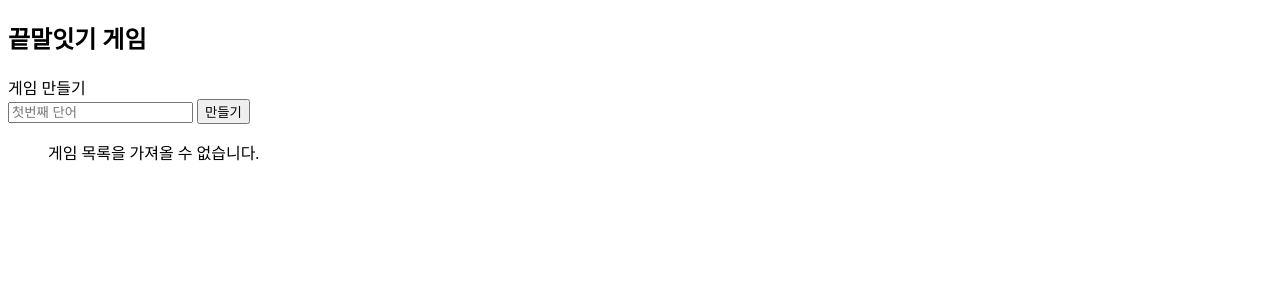
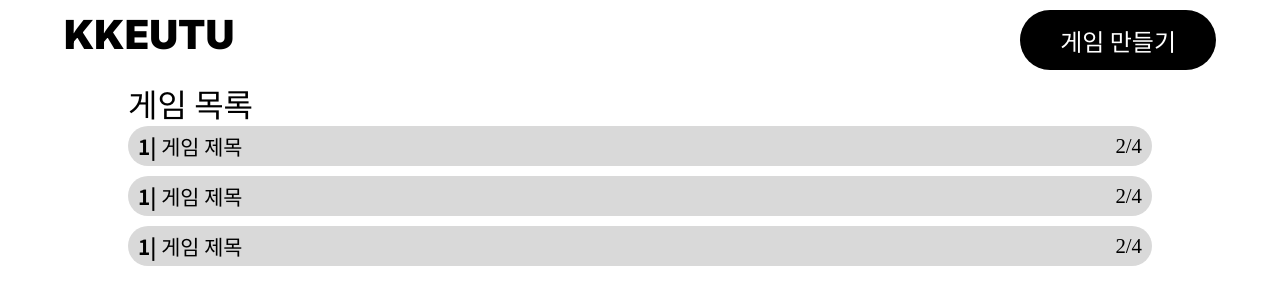
Before and after one commit to hadonas/wordchain, a plain HTML site: page index.html in a window 1280 px wide. Drawn offline with nearby package versions, Linux system fonts and the light colour scheme; no server answers.

Commit message:
Initial Design

```diff
--- a/css/style.css
+++ b/css/style.css
@@ -1,8 +1,63 @@
-.scrollbox {
-  overflow: auto;
-  text-align: center;
+body {
+  margin: 0;
+  padding-top: calc(10vh);
+}
+.game-num::after {
+  content: "|";
+}
+.gamemake-button {
+  display: flex;
+  align-items: center;
+  cursor: pointer;
+  color: white;
+  background-color: black;
+  border-radius: 30px;
+  padding: 10px 40px;
+  font-family: "Noto Sans KR";
+  font-size: 1.5rem;
+}
+header {
+  box-sizing: border-box;
+  position: fixed;
+  top: 0;
+  left: 0;
+  margin: 0 auto;
+  width: 100%;
+  padding: 10px 5%;
+  height: 10vh;
+  display: flex;
+  justify-content: space-between;
+}
+.logo {
+  font-family: "Inter";
+  font-size: 2.5rem;
+}
+a {
+  text-decoration: none;
+  color: black;
 }
 
-body {
-  position: relative;
+.container {
+  margin: 0 auto;
+  width: 80%;
 }
+.title {
+  font-family: "Noto Sans KR";
+  font-size: 2rem;
+}
+.game {
+  font-family: "Noto Sans KR";
+  font-size: 1.3rem;
+  border-radius: 20px;
+  padding: 5px 10px;
+  display: flex;
+  justify-content: space-between;
+  background-color: #d9d9d9;
+  margin-bottom: 10px;
+  cursor: pointer;
+}
+.game-people {
+  font-family: none;
+  display: flex;
+  align-items: center;
+}
--- a/index.html
+++ b/index.html
@@ -5,20 +5,45 @@
     <meta http-equiv="X-UA-Compatible" content="IE=edge" />
     <meta name="viewport" content="width=device-width, initial-scale=1.0" />
     <script src="https://ajax.googleapis.com/ajax/libs/jquery/3.6.1/jquery.min.js"></script>
-    <script src="./js/script.js"></script>
-    <link src="./css/style.css" rel="stylesheet" />
+    <link rel="preconnect" href="https://fonts.googleapis.com" />
+    <link rel="preconnect" href="https://fonts.gstatic.com" crossorigin />
+    <link
+      href="https://fonts.googleapis.com/css2?family=Inter:wght@900&family=Noto+Sans+KR:wght@700&display=swap"
+      rel="stylesheet"
+    />
+    <link href="./css/style.css" rel="stylesheet" />
     <title>끝말잇기</title>
   </head>
   <body>
-    <div class="content">
-      <h2>끝말잇기 게임</h2>
-      <div class="input_word">
-        게임 만들기
-        <br />
-        <input id="word" placeholder="첫번째 단어" />
-        <button id="submit">만들기</button>
+    <header>
+      <a href=""><div class="logo">KKEUTU</div></a>
+      <div class="gamemake-button">게임 만들기</div>
+    </header>
+    <div class="container">
+      <div class="game-list">
+        <div class="title">게임 목록</div>
+        <div class="game">
+          <div class="num-title-container">
+            <span class="game-num">1</span>
+            <span class="game-title">게임 제목</span>
+          </div>
+          <div class="game-people">2/4</div>
+        </div>
+        <div class="game">
+          <div class="num-title-container">
+            <span class="game-num">1</span>
+            <span class="game-title">게임 제목</span>
+          </div>
+          <div class="game-people">2/4</div>
+        </div>
+        <div class="game">
+          <div class="num-title-container">
+            <span class="game-num">1</span>
+            <span class="game-title">게임 제목</span>
+          </div>
+          <div class="game-people">2/4</div>
+        </div>
       </div>
-      <ol class="scrollbox"></ol>
     </div>
   </body>
 </html>
--- a/js/script.js
+++ /dev/null
@@ -1,117 +0,0 @@
-function naver_dict() {}
-
-function game(id, URL) {
-  // local var
-  let word_list = [];
-  const $scrollbox = $(".scrollbox");
-  const input = $("#input_word").val();
-
-  function append_word(word) {
-    word_list.push(word);
-    let $element = $("<div>");
-    $element.attr("class", "word_chain");
-    $element.text(word);
-    $scrollbox.append($element);
-  }
-
-  function add_word() {
-    let val = input.val();
-    val.replaceAll(/\s+/g, "");
-    if (val == null || val == "" || word_list[-1][-1] != val[0]) return;
-
-    $.ajax({
-      url: URL + "game/post_word",
-      type: "POST",
-      data: { game_id: id, word: val },
-    }).then(function () {
-      append_word(val);
-    });
-  }
-
-  // initialize
-  $scrollbox.empty();
-
-  for (let i = 0; i < 10; i++)
-    $.ajax({
-      url: URL + "game/word_list",
-      data: { game_id: id },
-      type: "GET",
-    }).then(function (data) {
-      for (input in data) {
-        append_word(input);
-      }
-      i = 10;
-    });
-}
-
-function App(URL) {
-  // local variables
-  const MAX_ID = 100000000;
-
-  // function definition
-  function create_game(event, id = 0, depth = 0) {
-    let word = $("#word").val();
-    word = word.replaceAll(/\s+/g, "");
-    if (word == null || word == "") return;
-
-    $(".input_word *").attr("disabled", true);
-
-    if (depth == 10) {
-      $(".input_word *").attr("disabled", false);
-      alert("게임을 만들수 없습니다. 문제가 지속되면 SCSC에 문의해주세요.");
-      return;
-    }
-    id = Math.floor(Math.random() * MAX_ID);
-
-    $.ajax({
-      url: URL + "/game/create",
-      data: { game_id: id, first_word: word },
-      type: "GET",
-    })
-      .done(function () {
-        game(id, URL);
-      })
-      .fail(function () {
-        create_game(event, id, depth + 1);
-      });
-  }
-
-  function join_game(event) {
-    let id = $(event.target).val();
-    game(id, URL);
-  }
-
-  function load_games() {
-    let $scrollbox = $(".scrollbox");
-    $.get(URL + "/game/game_list", {})
-      .done(function (data) {
-        data.sort(() => {
-          return Math.random() - 0.5;
-        });
-        for (let content in data) {
-          let $element = $("<div>");
-          $element.attr("class", "game_room");
-          $element.val(content);
-          $element.on("click", join_game);
-          $scrollbox.append($element);
-        }
-      })
-      .fail(function () {
-        let $element = $("<div>");
-        $element.attr("class", "error_loadgame");
-        $element.text("게임 목록을 가져올 수 없습니다.");
-        $scrollbox.append($element);
-      });
-  }
-
-  // add event listeners
-  $("#submit").on("click", create_game);
-
-  // initialize
-  load_games();
-}
-
-$(document).ready(function () {
-  const URL = "http://127.0.0.1";
-  let app = App(URL);
-});
```
